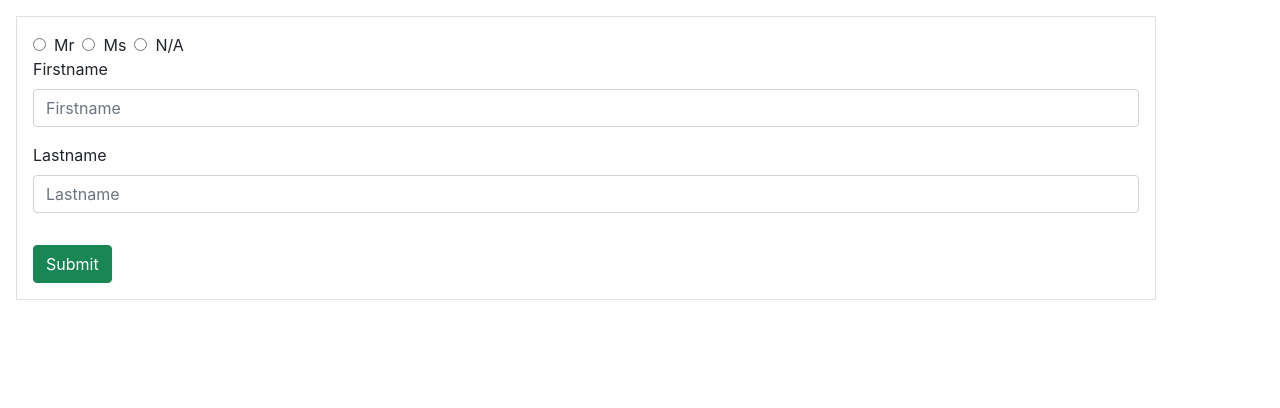
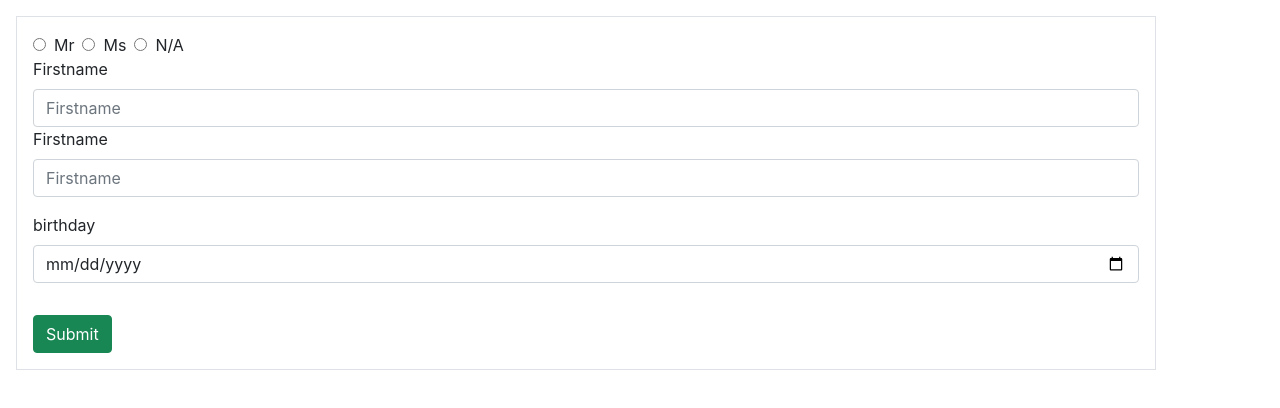
Before and after one commit to lauraca555/ReactFormulaire, a React (Create React App) app: page / in a window 1280 px wide. Shown: the top 408 px of the page. Built offline with nearby package versions, Linux system fonts and the light colour scheme.

Commit message:
travail sur les champs du formulaire

```diff
--- a/src/component/formulaire/Formulaire.jsx
+++ b/src/component/formulaire/Formulaire.jsx
@@ -65,15 +65,22 @@ class Formulaire extends React.Component {
                           className="form-control"
                           placeholder = "Firstname"
                         />
+                        <label htmlFor="firstName" className="form-label">Firstname</label>
+                        <Field
+                          type="text"
+                          name="firstName"
+                          className="form-control"
+                          placeholder = "Firstname"
+                        />
                       </div>
 
                       <div className="mb-3 d-flex flex-column">
-                        <label htmlFor="lastName" className="form-label">Lastname</label>
+                        <label htmlFor="birthday" className="form-label">birthday</label>
                         <Field
-                          type="text"
-                          name="lastName"
+                          type="date"
+                          name="birthday"
                           className="form-control"
-                          placeholder = "Lastname"
+                          placeholder = "birthday"
                         />
                       </div>
                     </div>
```
Also changed, not shown: 1 other file (tests, documents, lock files or other folders).
